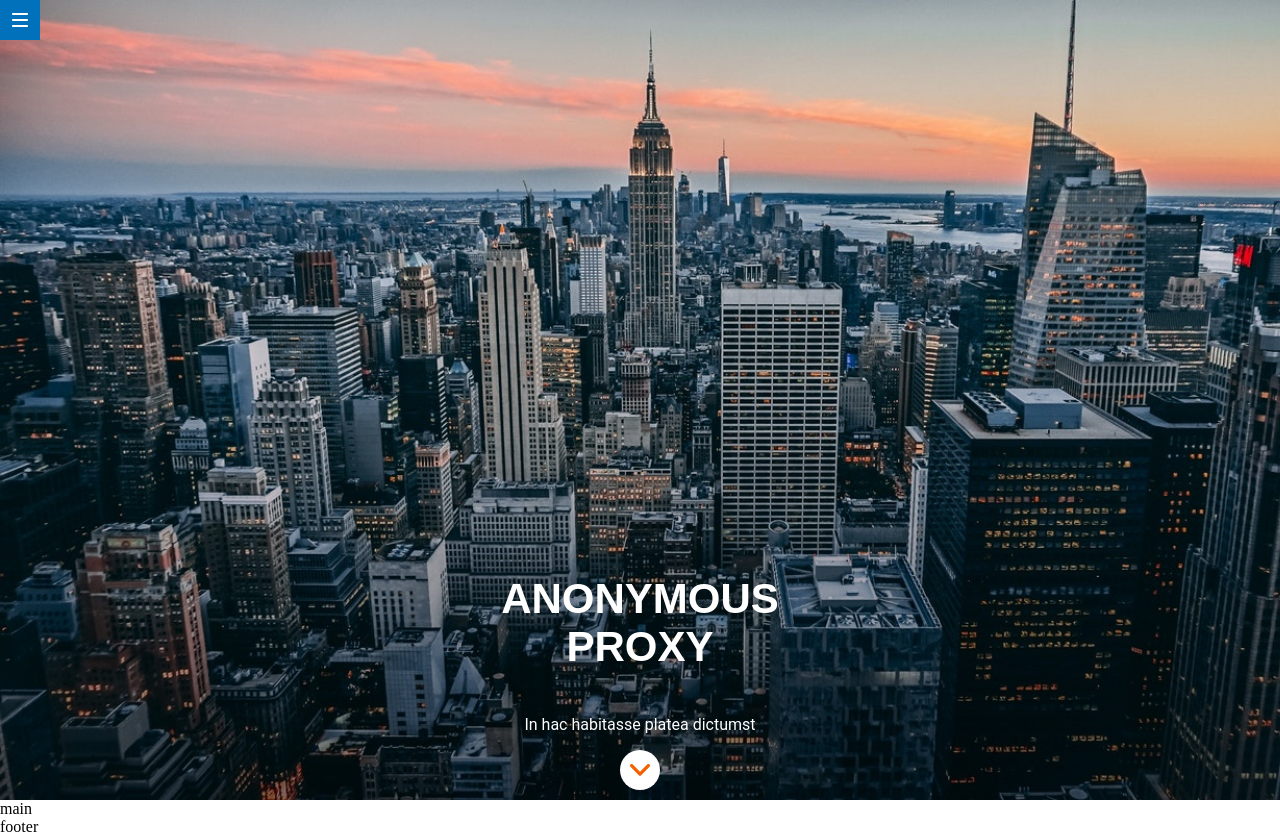
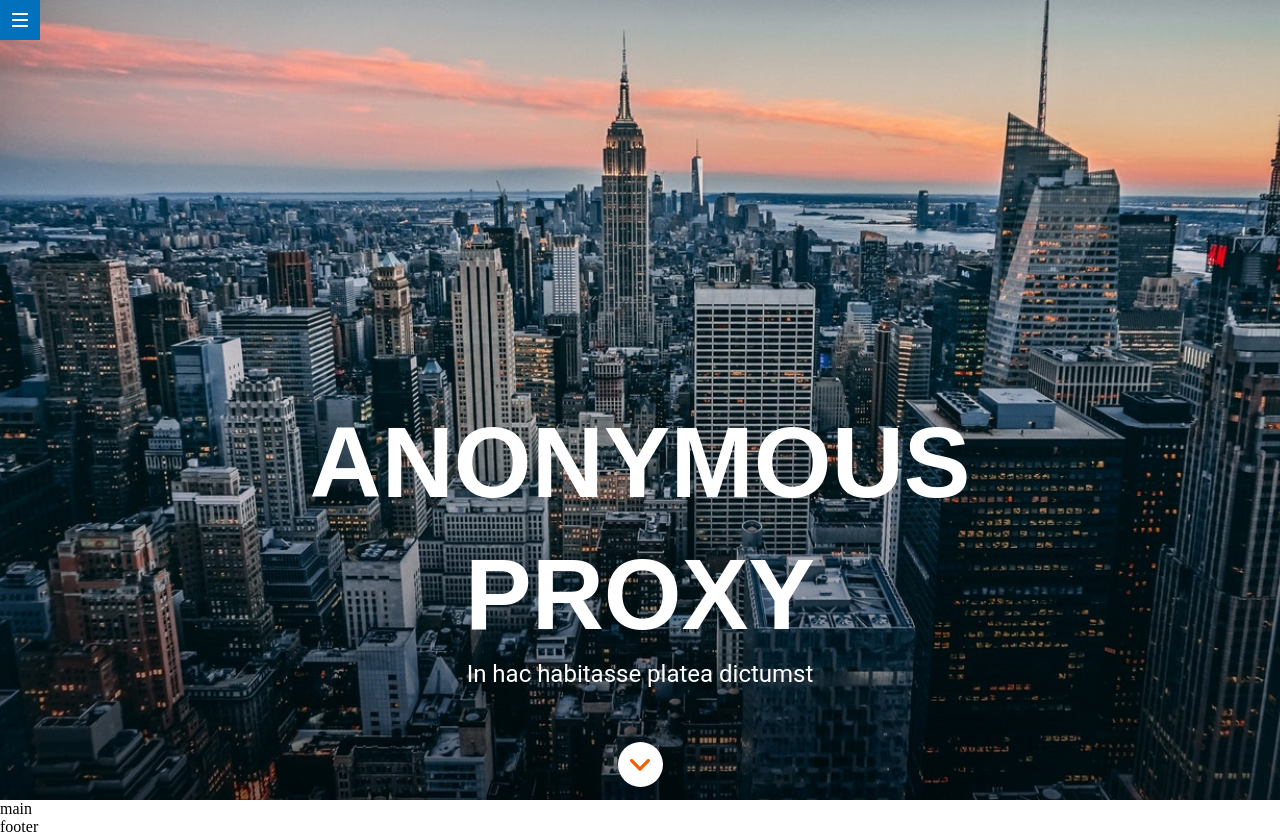
Before and after one commit to laila25/m1-evaluacion-final-laila25, a website: page docs/index.html in a window 1280 px wide. Drawn offline with nearby package versions, Linux system fonts and the light colour scheme; files that its build step writes are made by us from their sources.

Commit message:
add hero styles

```diff
--- a/_src/assets/scss/pages/_hero.scss
+++ b/_src/assets/scss/pages/_hero.scss
@@ -1,15 +1,16 @@
 .hero {
     background-image: url('/assets/images/cover.jpg');
     background-size: cover;
+    background-position: center;
     width: 100vw;
     height: 100vh;
     display: flex;
     flex-direction: column;
     align-items: center;
     justify-content: flex-end;
-}
+    padding: 0 15px;
 
-.hero_btn-menu {
+    &_btn-menu {
         background: url('/assets/images/ico-menu.svg') no-repeat $colorBlue center;
         width: 40px;
         height: 40px;
@@ -18,25 +19,61 @@
         left: 0;
     }
 
-.hero_title {
+    &_title {
         color: $colorPrimary;
         text-transform: uppercase;
         font-family: $fontTitle;
         font-size: 42px;
+        line-height: 55px;
         max-width: 300px;
         text-align: center;
+        margin-block-start: 0;
+        margin-block-end: 0;
+
+        @media all and (min-width: 768px) {
+            font-size: 80px;
+            line-height: 106px;
+            max-width: 700px;
         }
 
-.hero_desc {
+        @media all and (min-width: 1200px) {
+            font-size: 100px;
+            line-height: 132px;
+            max-width: 750px;
+        }
+    }
+
+    &_desc {
         color: $colorPrimary;
         font-family: $fontText;
         font-size: 16px;
+        margin-top: 10px;
+
+        @media all and (min-width: 768px) {
+            font-size: 24px;
+            margin-top: 20px;
         }
 
-.hero_button {
+        @media all and (min-width: 1200px) {
+            margin-top: 0;
+        }
+    }
+
+    &_button {
         background: url('/assets/images/ico-scroll-down.svg') no-repeat $colorPrimary center;
-    width: 40px;
-    height: 40px;
+        width: 45px;
+        height: 45px;
         border-radius: 50%;
-    margin-bottom: 10px;
+        margin-bottom: 53px;
+        margin-top: 45px;
+
+        @media all and (min-width: 768px) {
+            margin-top: 30px;
+            margin-bottom: 45px;
         }
+
+        @media all and (min-width: 1200px) {
+            margin-bottom: 13px;
+        }
+    }
+}
--- a/config.json
+++ b/config.json
@@ -1,8 +1,8 @@
 {
   "icons": {
     "src": "_src/assets/icons/*.*",
-    "dest": "public/",
-    "dist": "docs/"
+    "dest": "public/assets/icons/",
+    "dist": "docs/assets/icons/"
   },
   "html": {
     "src": "_src/templates/*.html",
```
Lines whose indentation alone changed are shown as unchanged.
